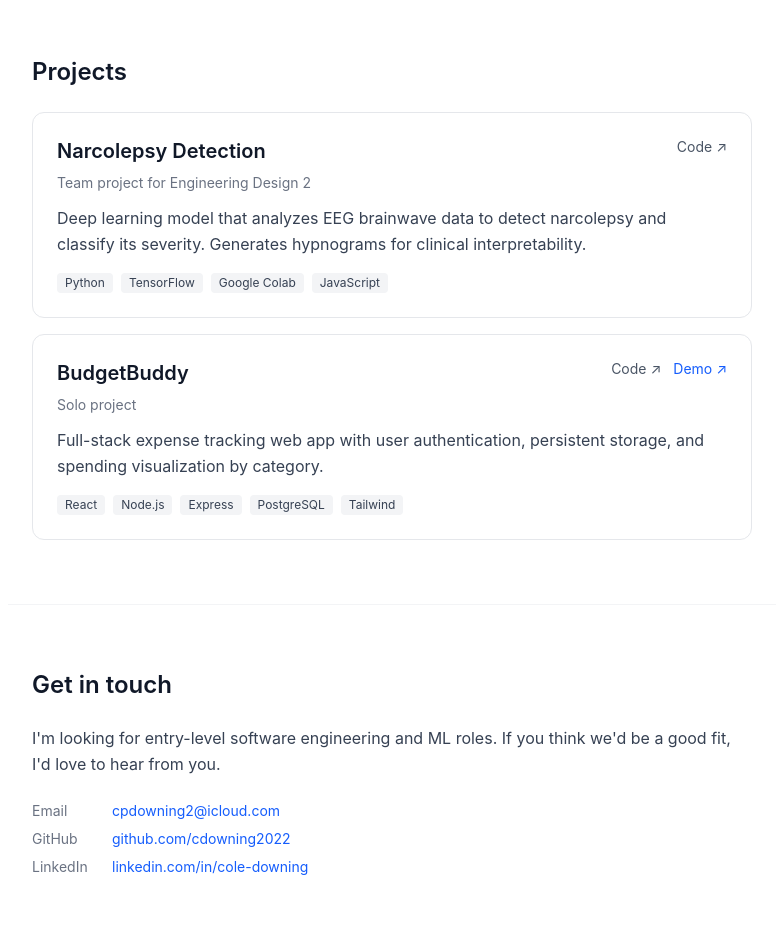
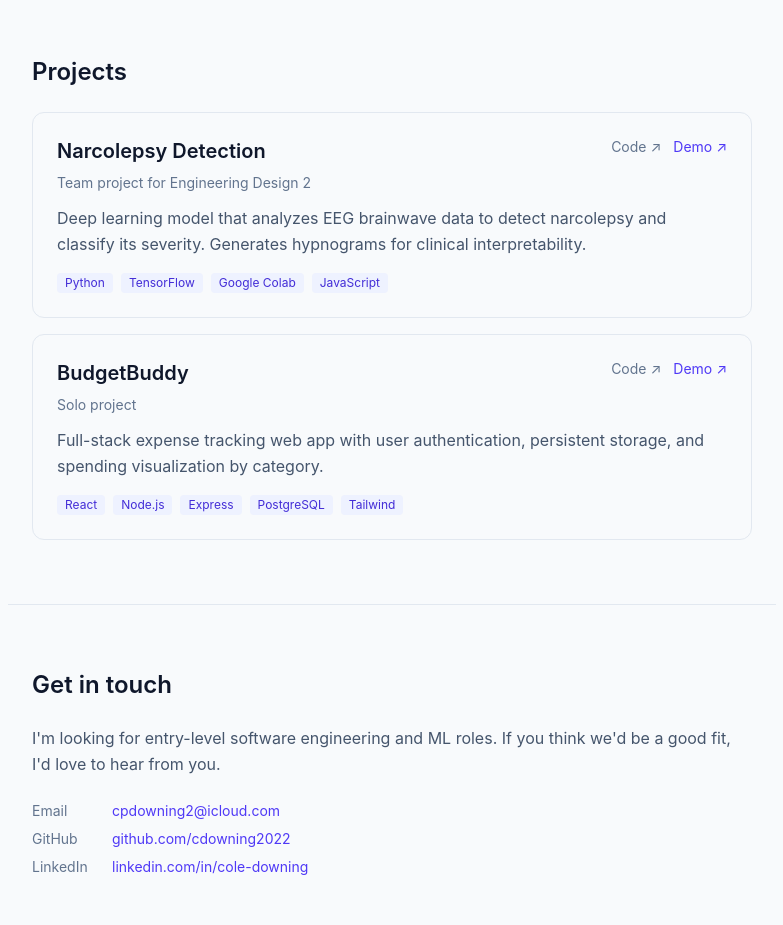
Before and after one commit to cdowning2022/PortfolioProject, a React (Vite) app: page / in a window 1280 px wide. Shown: the part 1160-2085 px from the top of the page, without its empty margins (248-1031 px from the left). Built offline with nearby package versions, Linux system fonts and the light colour scheme.

Commit message:
commit clean up

```diff
--- a/src/App.jsx
+++ b/src/App.jsx
@@ -7,7 +7,7 @@ import Contact from "./components/Contact";
 
 function App() {
   return (
-    <div className="min-h-screen bg-white text-gray-900">
+    <div className="min-h-screen bg-slate-50 text-slate-900">
       <Nav />
       <Hero />
       <About />
--- a/src/components/About.jsx
+++ b/src/components/About.jsx
@@ -2,9 +2,9 @@ import { about } from "../data";
 
 function About() {
   return (
-    <section id="about" className="max-w-3xl mx-auto px-6 py-16 border-t border-gray-100">
+    <section id="about" className="max-w-3xl mx-auto px-6 py-16 border-t border-slate-200">
       <h2 className="text-2xl font-semibold mb-6">About</h2>
-      <p className="text-gray-700 leading-relaxed text-lg">{about}</p>
+      <p className="text-slate-600 leading-relaxed text-lg">{about}</p>
     </section>
   );
 }
--- a/src/components/Contact.jsx
+++ b/src/components/Contact.jsx
@@ -2,32 +2,32 @@ import { profile } from "../data";
 
 function Contact() {
   return (
-    <section id="contact" className="max-w-3xl mx-auto px-6 py-16 border-t border-gray-100">
+    <section id="contact" className="max-w-3xl mx-auto px-6 py-16 border-t border-slate-200">
       <h2 className="text-2xl font-semibold mb-6">Get in touch</h2>
-      <p className="text-gray-700 mb-6 leading-relaxed">
+      <p className="text-slate-600 mb-6 leading-relaxed">
         I'm looking for entry-level software engineering and ML roles. If you think we'd be a good fit, I'd love to hear from you.
       </p>
       <div className="space-y-2 text-sm">
         <div>
-          <span className="text-gray-500 w-20 inline-block">Email</span>
-          <a href={`mailto:${profile.email}`} className="text-blue-600 hover:underline">
+          <span className="text-slate-500 w-20 inline-block">Email</span>
+          <a href={`mailto:${profile.email}`} className="text-indigo-600 hover:underline">
             {profile.email}
           </a>
         </div>
         <div>
-          <span className="text-gray-500 w-20 inline-block">GitHub</span>
-          <a href={profile.github} target="_blank" rel="noopener noreferrer" className="text-blue-600 hover:underline">
+          <span className="text-slate-500 w-20 inline-block">GitHub</span>
+          <a href={profile.github} target="_blank" rel="noopener noreferrer" className="text-indigo-600 hover:underline">
             github.com/cdowning2022
           </a>
         </div>
         <div>
-          <span className="text-gray-500 w-20 inline-block">LinkedIn</span>
-          <a href={profile.linkedin} target="_blank" rel="noopener noreferrer" className="text-blue-600 hover:underline">
+          <span className="text-slate-500 w-20 inline-block">LinkedIn</span>
+          <a href={profile.linkedin} target="_blank" rel="noopener noreferrer" className="text-indigo-600 hover:underline">
             linkedin.com/in/cole-downing
           </a>
         </div>
       </div>
-      <p className="text-xs text-gray-400 mt-12">
+      <p className="text-xs text-slate-400 mt-12">
         Built with React and Tailwind. © 2026 Cole Downing.
       </p>
     </section>
--- a/src/components/Hero.jsx
+++ b/src/components/Hero.jsx
@@ -3,9 +3,9 @@ import { profile } from "../data";
 function Hero() {
   return (
     <section id="top" className="max-w-3xl mx-auto px-6 pt-20 pb-16">
-      <p className="text-sm text-gray-500 mb-2">Hi, I'm</p>
+      <p className="text-sm text-slate-500 mb-2">Hi, I'm</p>
       <h1 className="text-5xl font-bold mb-4">{profile.name}</h1>
-      <p className="text-lg text-gray-700 mb-8 leading-relaxed">
+      <p className="text-lg text-slate-600 mb-8 leading-relaxed">
         {profile.tagline}
       </p>
       <div className="flex gap-3 flex-wrap">
@@ -13,7 +13,7 @@ function Hero() {
           href={profile.github}
           target="_blank"
           rel="noopener noreferrer"
-          className="px-4 py-2 bg-gray-900 text-white rounded-lg text-sm hover:bg-gray-700 transition"
+          className="px-4 py-2 bg-indigo-600 text-white rounded-lg text-sm hover:bg-indigo-700 transition"
         >
           GitHub ↗
         </a>
@@ -21,13 +21,13 @@ function Hero() {
           href={profile.linkedin}
           target="_blank"
           rel="noopener noreferrer"
-          className="px-4 py-2 border border-gray-300 rounded-lg text-sm hover:bg-gray-50 transition"
+          className="px-4 py-2 border border-slate-300 text-slate-700 rounded-lg text-sm hover:bg-slate-100 transition"
         >
           LinkedIn ↗
         </a>
         <a
           href={`mailto:${profile.email}`}
-          className="px-4 py-2 border border-gray-300 rounded-lg text-sm hover:bg-gray-50 transition"
+          className="px-4 py-2 border border-slate-300 text-slate-700 rounded-lg text-sm hover:bg-slate-100 transition"
         >
           Email
         </a>
@@ -35,7 +35,7 @@ function Hero() {
           href="/Resume_ColeDowning .pdf"
           target="_blank"
           rel="noopener noreferrer"
-          className="px-4 py-2 border border-gray-300 rounded-lg text-sm hover:bg-gray-50 transition"
+          className="px-4 py-2 border border-slate-300 text-slate-700 rounded-lg text-sm hover:bg-slate-100 transition"
         >
           Resume ↗
         </a>
--- a/src/components/Nav.jsx
+++ b/src/components/Nav.jsx
@@ -7,12 +7,12 @@ function Nav() {
   ];
 
   return (
-    <nav className="sticky top-0 z-10 bg-white/80 backdrop-blur border-b border-gray-100">
+    <nav className="sticky top-0 z-10 bg-slate-50/80 backdrop-blur border-b border-slate-200">
       <div className="max-w-3xl mx-auto px-6 py-4 flex justify-between items-center">
-        <a href="#top" className="font-semibold">cole.dev</a>
-        <div className="flex gap-6 text-sm text-gray-600">
+        <a href="#top" className="font-semibold text-indigo-600">cole.dev</a>
+        <div className="flex gap-6 text-sm text-slate-500">
           {links.map(link => (
-            <a key={link.href} href={link.href} className="hover:text-gray-900 transition">
+            <a key={link.href} href={link.href} className="hover:text-slate-900 transition">
               {link.label}
             </a>
           ))}
--- a/src/components/Projects.jsx
+++ b/src/components/Projects.jsx
@@ -2,7 +2,7 @@ import { projects } from "../data";
 
 function Projects() {
   return (
-    <section id="projects" className="max-w-3xl mx-auto px-6 py-16 border-t border-gray-100">
+    <section id="projects" className="max-w-3xl mx-auto px-6 py-16 border-t border-slate-200">
       <h2 className="text-2xl font-semibold mb-6">Projects</h2>
       <div className="grid gap-4">
         {projects.map(project => (
@@ -15,7 +15,7 @@ function Projects() {
 
 function ProjectCard({ project }) {
   return (
-    <div className="border border-gray-200 rounded-xl p-6 hover:border-gray-400 transition">
+    <div className="border border-slate-200 rounded-xl p-6 hover:border-indigo-400 transition">
       <div className="flex justify-between items-start mb-2">
         <h3 className="text-xl font-semibold">{project.title}</h3>
         <div className="flex gap-3 text-sm">
@@ -24,7 +24,7 @@ function ProjectCard({ project }) {
               href={project.github}
               target="_blank"
               rel="noopener noreferrer"
-              className="text-gray-600 hover:text-gray-900"
+              className="text-slate-500 hover:text-slate-900 transition"
             >
               Code ↗
             </a>
@@ -34,20 +34,20 @@ function ProjectCard({ project }) {
               href={project.demo}
               target="_blank"
               rel="noopener noreferrer"
-              className="text-blue-600 hover:text-blue-800"
+              className="text-indigo-600 hover:text-indigo-800 transition"
             >
               Demo ↗
             </a>
           )}
         </div>
       </div>
-      <p className="text-sm text-gray-500 mb-3">{project.role}</p>
-      <p className="text-gray-700 mb-4 leading-relaxed">{project.description}</p>
+      <p className="text-sm text-slate-500 mb-3">{project.role}</p>
+      <p className="text-slate-600 mb-4 leading-relaxed">{project.description}</p>
       <div className="flex flex-wrap gap-2">
         {project.tech.map(t => (
           <span
             key={t}
-            className="px-2 py-0.5 bg-gray-100 text-gray-700 text-xs rounded"
+            className="px-2 py-0.5 bg-indigo-50 text-indigo-700 text-xs rounded"
           >
             {t}
           </span>
--- a/src/components/Skills.jsx
+++ b/src/components/Skills.jsx
@@ -2,17 +2,17 @@ import { skills } from "../data";
 
 function Skills() {
   return (
-    <section id="skills" className="max-w-3xl mx-auto px-6 py-16 border-t border-gray-100">
+    <section id="skills" className="max-w-3xl mx-auto px-6 py-16 border-t border-slate-200">
       <h2 className="text-2xl font-semibold mb-6">Skills</h2>
       <div className="space-y-4">
         {Object.entries(skills).map(([category, items]) => (
           <div key={category}>
-            <div className="text-sm font-medium text-gray-500 mb-2">{category}</div>
+            <div className="text-sm font-medium text-slate-500 mb-2">{category}</div>
             <div className="flex flex-wrap gap-2">
               {items.map(skill => (
                 <span
                   key={skill}
-                  className="px-3 py-1 bg-gray-100 text-gray-800 text-sm rounded-full"
+                  className="px-3 py-1 bg-indigo-50 text-indigo-700 text-sm rounded-full"
                 >
                   {skill}
                 </span>
--- a/src/data.js
+++ b/src/data.js
@@ -23,7 +23,7 @@ export const projects = [
     role: "Team project for Engineering Design 2",
     tech: ["Python", "TensorFlow", "Google Colab", "JavaScript"],
     github: "https://github.com/cdowning2022/narcolepsy-detection",
-    demo: null,
+    demo: "https://youtu.be/R3L0COZ5d-k",
     featured: true,
   },
   {
```
